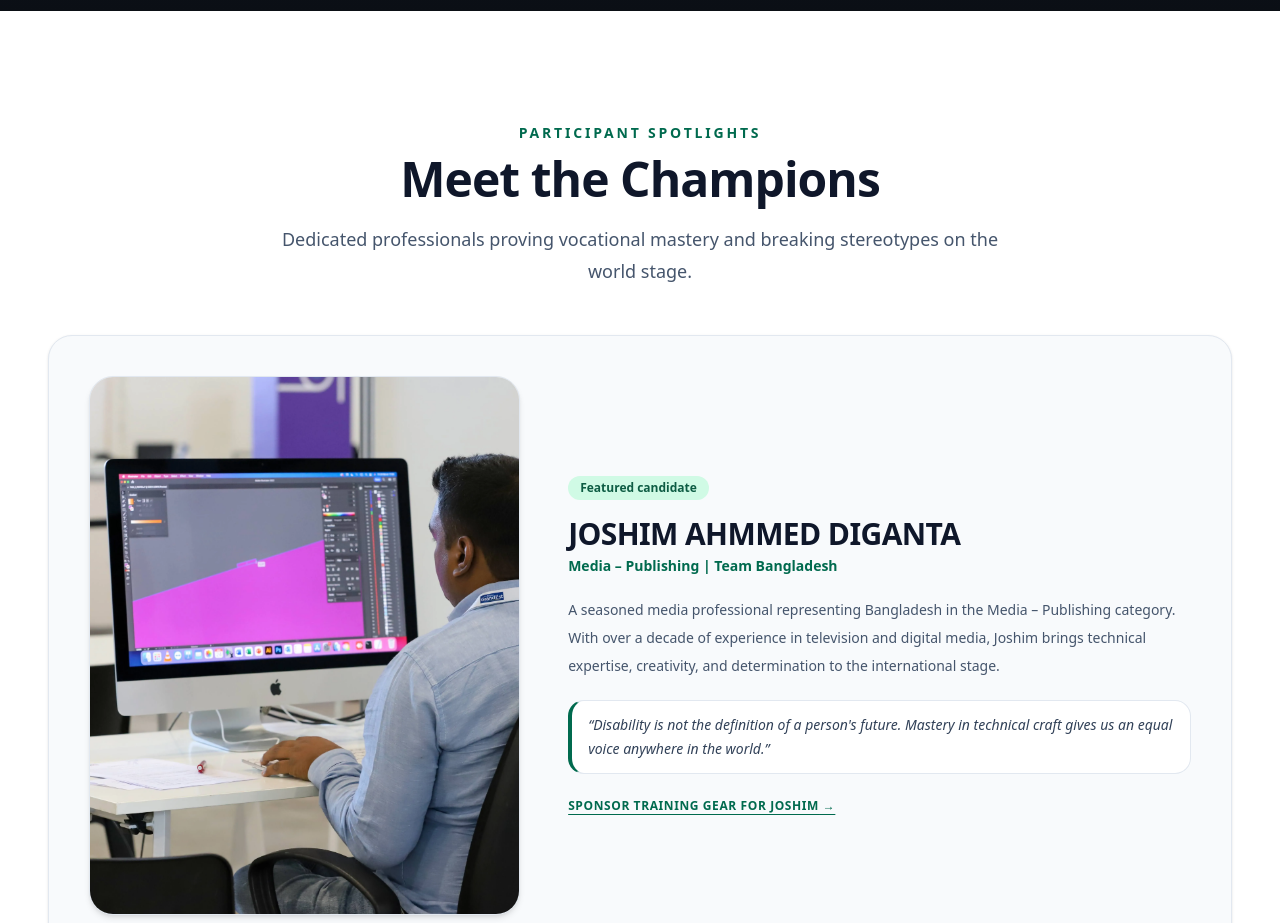
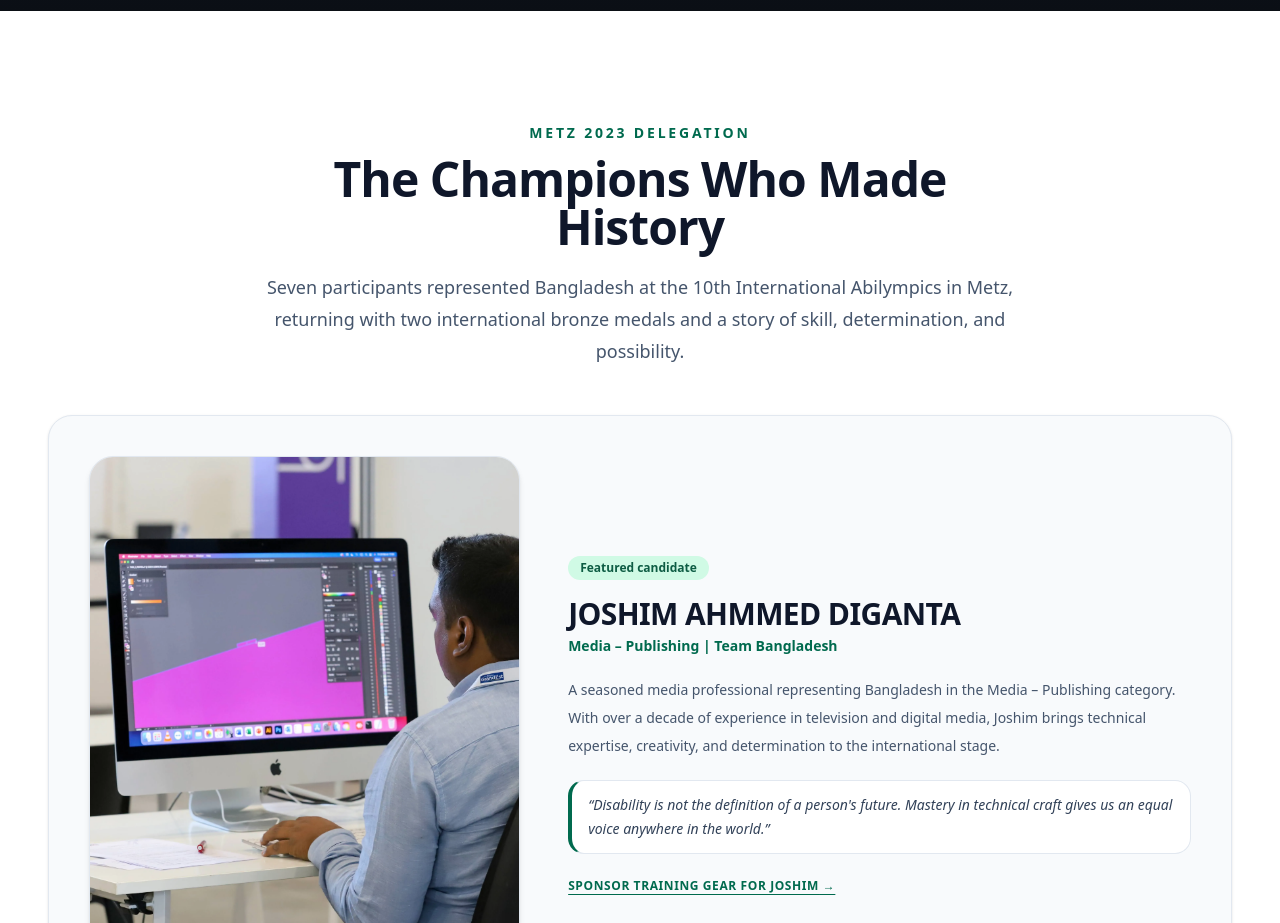
Before and after one commit to faaiisal/abilympicsbd-partners, a Next.js app: page / in a window 1280 px wide. Shown: the part 3740-4663 px from the top of the page. Built offline with nearby package versions, Linux system fonts and the light colour scheme.

Commit message:
Update the content on FAQ

```diff
--- a/src/components/Participants.tsx
+++ b/src/components/Participants.tsx
@@ -4,7 +4,7 @@ import { SectionHeading } from "./SectionHeading";
 
 export function Participants() {
   const validStories = stories.filter((story) => story.image.src !== "/images/2023/metz-2023-delegation-01.webp");
-  return <section id="champions" className="scroll-mt-24 bg-white py-20 lg:py-28"><div className="container-site"><div className="mx-auto max-w-3xl text-center"><SectionHeading eyebrow="Participant spotlights" title="Meet the Champions" description="Dedicated professionals proving vocational mastery and breaking stereotypes on the world stage." /></div>  <div className="mt-12 space-y-8">
+  return <section id="champions" className="scroll-mt-24 bg-white py-20 lg:py-28"><div className="container-site"><div className="mx-auto max-w-3xl text-center"><SectionHeading eyebrow="METZ 2023 DELEGATION" title="The Champions Who Made History" description="Seven participants represented Bangladesh at the 10th International Abilympics in Metz, returning with two international bronze medals and a story of skill, determination, and possibility." /></div>  <div className="mt-12 space-y-8">
     {participants.map((person, index) => {
       const imageFirst = index % 2 === 0;
       return (
```
